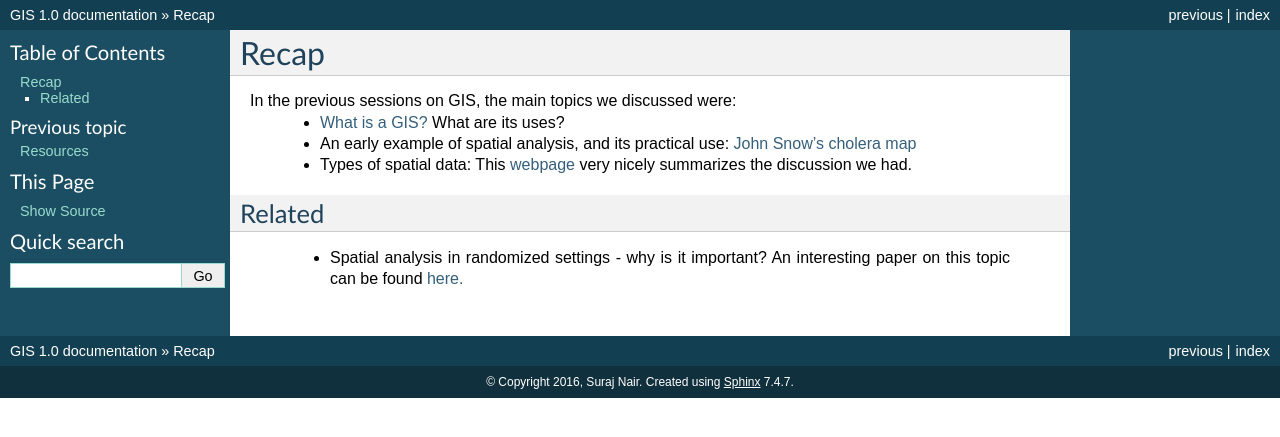
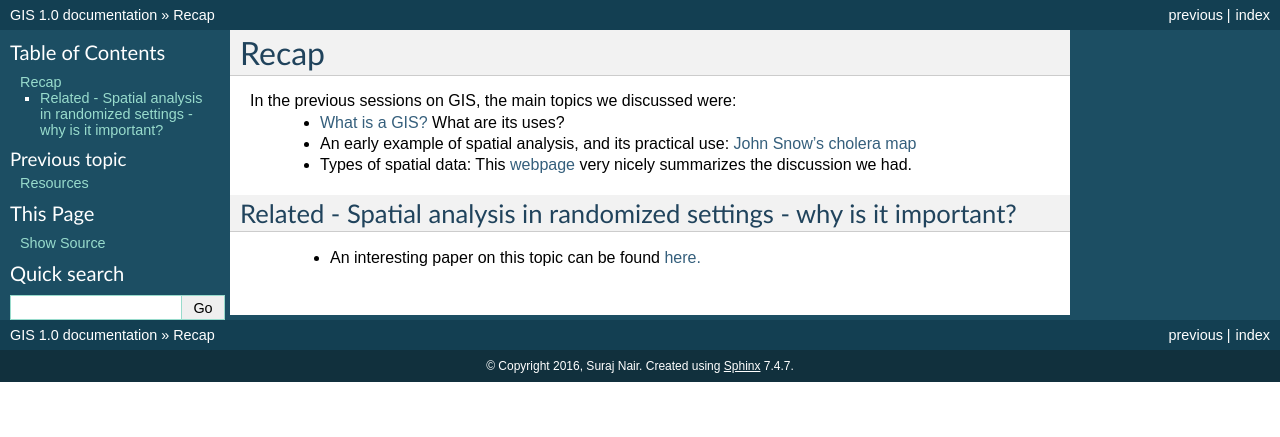
Before and after one commit to Suraj2611/GIS, a Sphinx documentation site: the page built from docs/recap.rst, in a window 1280 px wide. Shown: the top 437 px of the page. Built offline with Sphinx 7.4.7, drawn with Linux system fonts in a browser that asks for light colours; pages that are not in the unit, such as notebooks, are missing from menus.

Commit message:
Update recap.rst

```diff
--- a/docs/recap.rst
+++ b/docs/recap.rst
@@ -8,8 +8,8 @@
  - An early example of spatial analysis, and its practical use: `John Snow's cholera map <http://www.theguardian.com/news/datablog/2013/mar/15/john-snow-cholera-map>`_
  - Types of spatial data: This `webpage <http://gis.washington.edu/phurvitz/professional/SSI/datatype.html>`_ very nicely summarizes the discussion we had.
 
-Related
--------
+Related - Spatial analysis in randomized settings - why is it important?
+-----------------------------------------------------------------------
 
 
- - Spatial analysis in randomized settings - why is it important? An interesting paper on this topic can be found `here. <http://ageconsearch.umn.edu/bitstream/205586/2/spatialcorrelation_AAEA.pdf>`_
+ - An interesting paper on this topic can be found `here. <http://ageconsearch.umn.edu/bitstream/205586/2/spatialcorrelation_AAEA.pdf>`_
```
